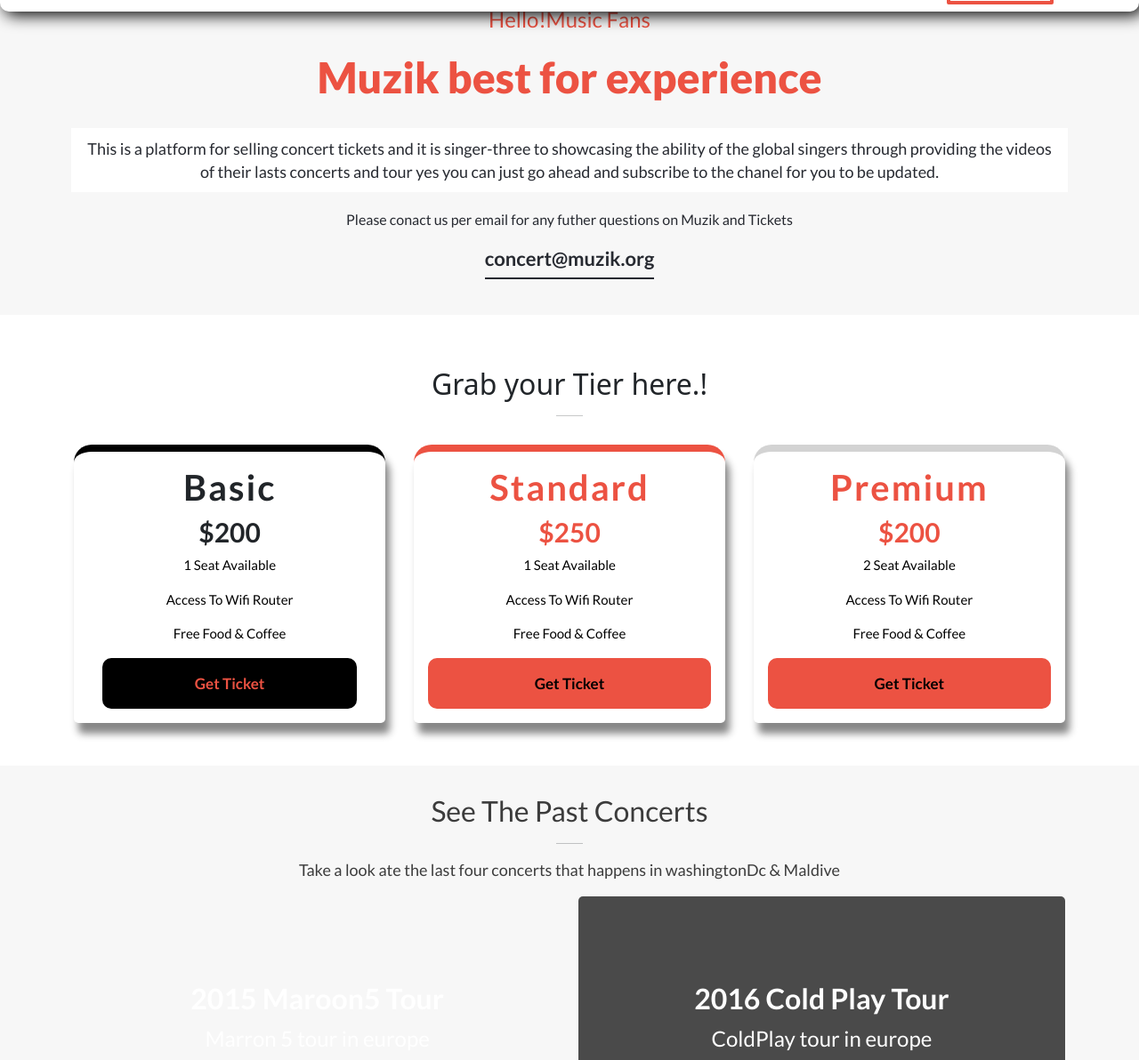
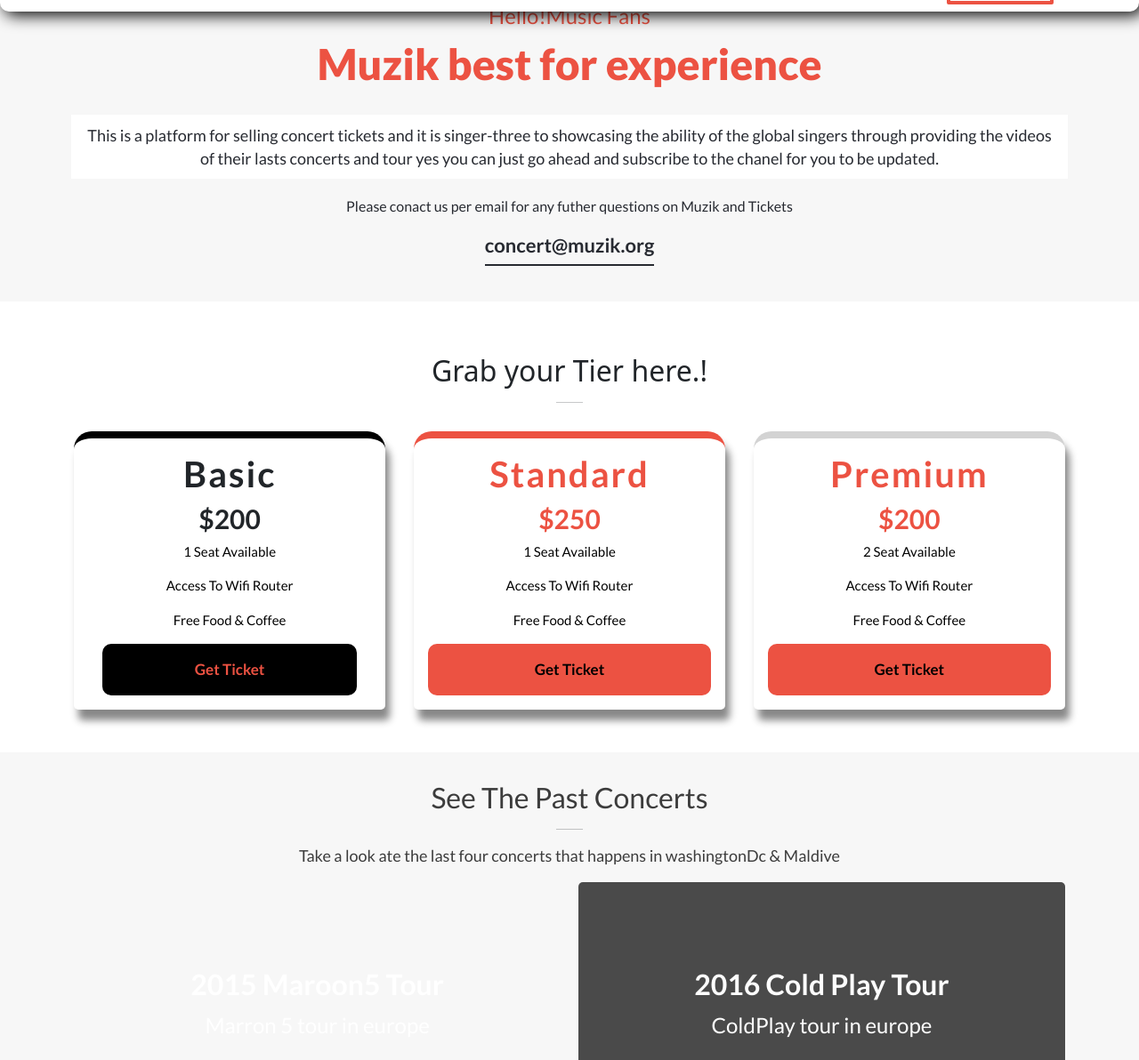
Before and after one commit to Moise-code/capstone1-concert-website, a website: page about.html in a window 1280 px wide. Shown: the part 108-1300 px from the top of the page at 89% size. Drawn offline with nearby package versions, Linux system fonts and the light colour scheme.

Commit message:
updating both index.html and main.css

```diff
--- a/about.html
+++ b/about.html
@@ -41,8 +41,8 @@
         </div>
     </header>
     <section class="about-section">
-        <p class="about-section-firstParagraph">Hello!Music Fans</p>
-        <h1 class="about-heading">Muzik best for experience</h1>
+        <h3 class="about-section-firstParagraph">Hello!Music Fans</h3>
+        <h2 class="about-heading">Muzik best for experience</h2>
         <p class="about-section-secondParagraph">This is a platform for selling concert tickets and it is singer-three
             to showcasing the ability of the global singers through providing the videos
             of their lasts concerts and tour yes you can just go ahead and subscribe to the chanel for you to be updated.
@@ -87,7 +87,7 @@
     <section class="past-events">
 
         <div class="past-event-headings">
-            <h1>See The Past Concerts</h1>
+            <h2>See The Past Concerts</h2>
             <hr>
             <p>Take a look ate the last four concerts that happens in washingtonDc & Maldive</p>
         </div>
--- a/main.css
+++ b/main.css
@@ -455,7 +455,7 @@ header .active .bar:nth-child(3) {
   margin-right: auto;
 }
 
-.past-events .past-event-headings h1 {
+.past-events .past-event-headings h2 {
   color: #3c3c3c;
   font-family: "Lato", sans-serif;
   font-size: 32px;
```
